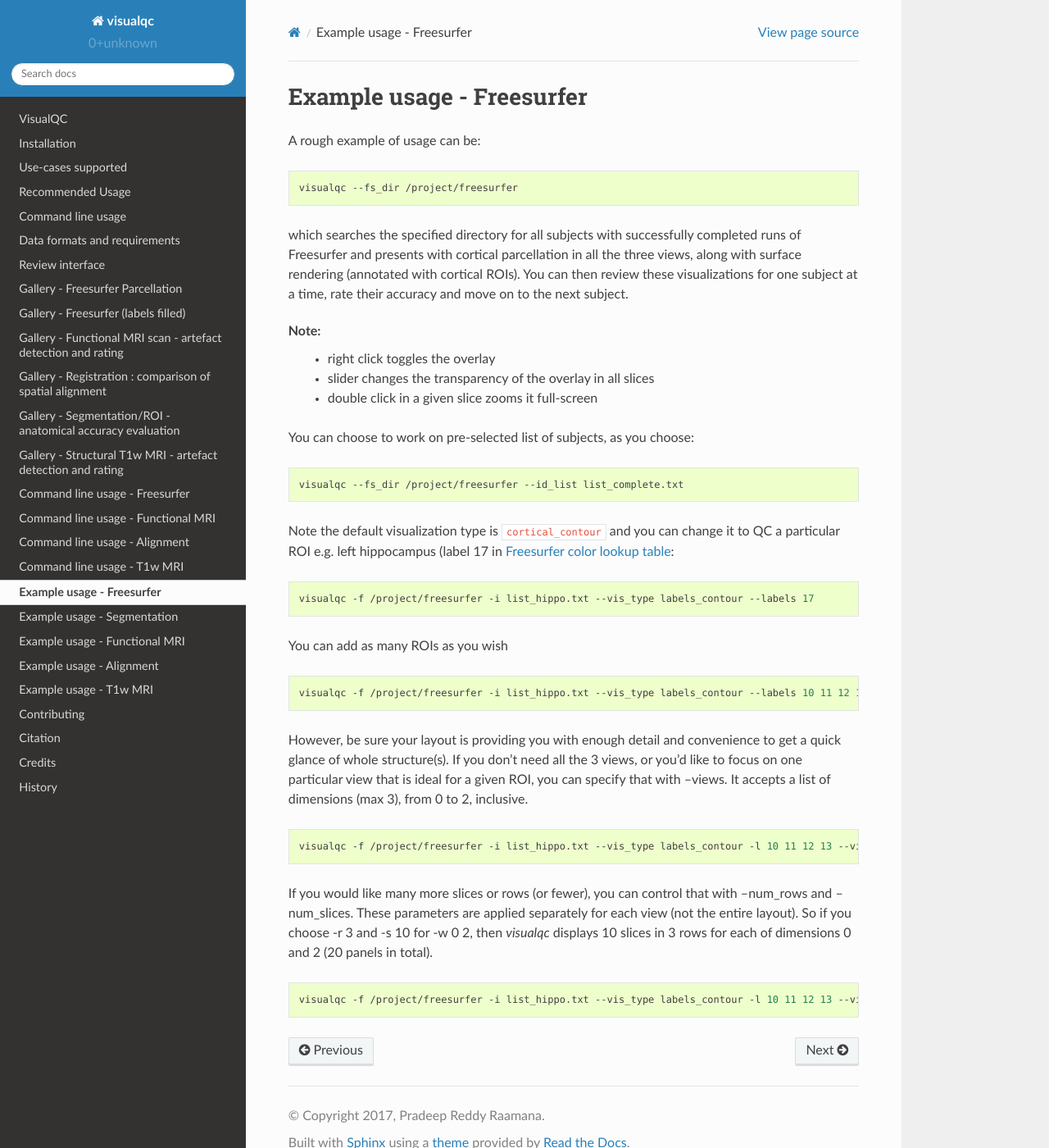
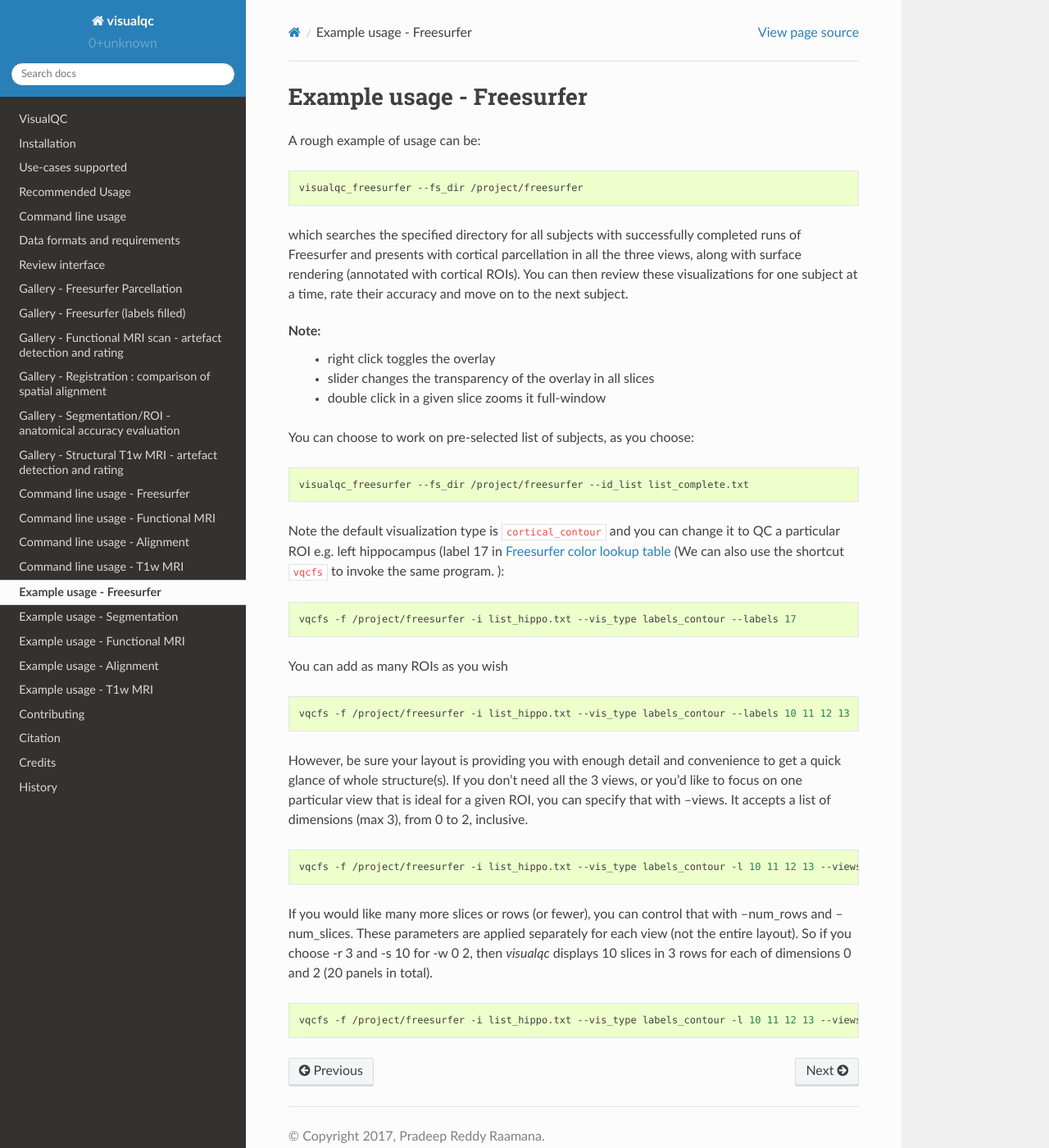
Before and after one commit to raamana/visualqc, a Sphinx documentation site: the page built from docs/examples_freesurfer.rst, in a window 1280 px wide and 1400 px high. Shown: the whole window at 82% size. Built offline with Sphinx 7.4.7 and the Read the Docs theme 2.0.0, drawn with Linux system fonts in a browser that asks for light colours.

Commit message:
updating the docs for FS

```diff
--- a/docs/examples_freesurfer.rst
+++ b/docs/examples_freesurfer.rst
@@ -5,42 +5,42 @@ A rough example of usage can be:
 
 .. code-block:: bash
 
-    visualqc --fs_dir /project/freesurfer
+    visualqc_freesurfer --fs_dir /project/freesurfer
 
 which searches the specified directory for all subjects with successfully completed runs of Freesurfer and presents with cortical parcellation in all the three views, along with surface rendering (annotated with cortical ROIs). You can then review these visualizations for one subject at a time, rate their accuracy and move on to the next subject.
 
 Note:
  - right click toggles the overlay
  - slider changes the transparency of the overlay in all slices
- - double click in a given slice zooms it full-screen
+ - double click in a given slice zooms it full-window
 
 You can choose to work on pre-selected list of subjects, as you choose:
 
 .. code-block:: bash
 
-    visualqc --fs_dir /project/freesurfer --id_list list_complete.txt
+    visualqc_freesurfer --fs_dir /project/freesurfer --id_list list_complete.txt
 
-Note the default visualization type is ``cortical_contour`` and you can change it to QC a particular ROI e.g. left hippocampus (label 17 in `Freesurfer color lookup table <https://surfer.nmr.mgh.harvard.edu/fswiki/FsTutorial/AnatomicalROI/FreeSurferColorLUT>`_:
+Note the default visualization type is ``cortical_contour`` and you can change it to QC a particular ROI e.g. left hippocampus (label 17 in `Freesurfer color lookup table <https://surfer.nmr.mgh.harvard.edu/fswiki/FsTutorial/AnatomicalROI/FreeSurferColorLUT>`_ (We can also use the shortcut ``vqcfs`` to invoke the same program. ):
 
 .. code-block:: bash
 
-    visualqc -f /project/freesurfer -i list_hippo.txt --vis_type labels_contour --labels 17
+    vqcfs -f /project/freesurfer -i list_hippo.txt --vis_type labels_contour --labels 17
 
 You can add as many ROIs as you wish
 
 .. code-block:: bash
 
-    visualqc -f /project/freesurfer -i list_hippo.txt --vis_type labels_contour --labels 10 11 12 13
+    vqcfs -f /project/freesurfer -i list_hippo.txt --vis_type labels_contour --labels 10 11 12 13
 
 However, be sure your layout is providing you with enough detail and convenience to get a quick glance of whole structure(s). If you don't need all the 3 views, or you'd like to focus on one particular view that is ideal for a given ROI, you can specify that with --views. It accepts a list of dimensions (max 3), from 0 to 2, inclusive.
 
 .. code-block:: bash
 
-    visualqc -f /project/freesurfer -i list_hippo.txt --vis_type labels_contour -l 10 11 12 13 --views 0
+    vqcfs -f /project/freesurfer -i list_hippo.txt --vis_type labels_contour -l 10 11 12 13 --views 0
 
 
 If you would like many more slices or rows (or fewer), you can control that with --num_rows and --num_slices. These parameters are applied separately for each view (not the entire layout). So if you choose -r 3 and -s 10 for -w 0 2, then `visualqc` displays 10 slices in 3 rows for each of dimensions 0 and 2 (20 panels in total).
 
 .. code-block:: bash
 
-    visualqc -f /project/freesurfer -i list_hippo.txt --vis_type labels_contour -l 10 11 12 13 --views 0 -w 0 2 -r 3 -s 10
+    vqcfs -f /project/freesurfer -i list_hippo.txt --vis_type labels_contour -l 10 11 12 13 --views 0 -w 0 2 -r 3 -s 10
```
